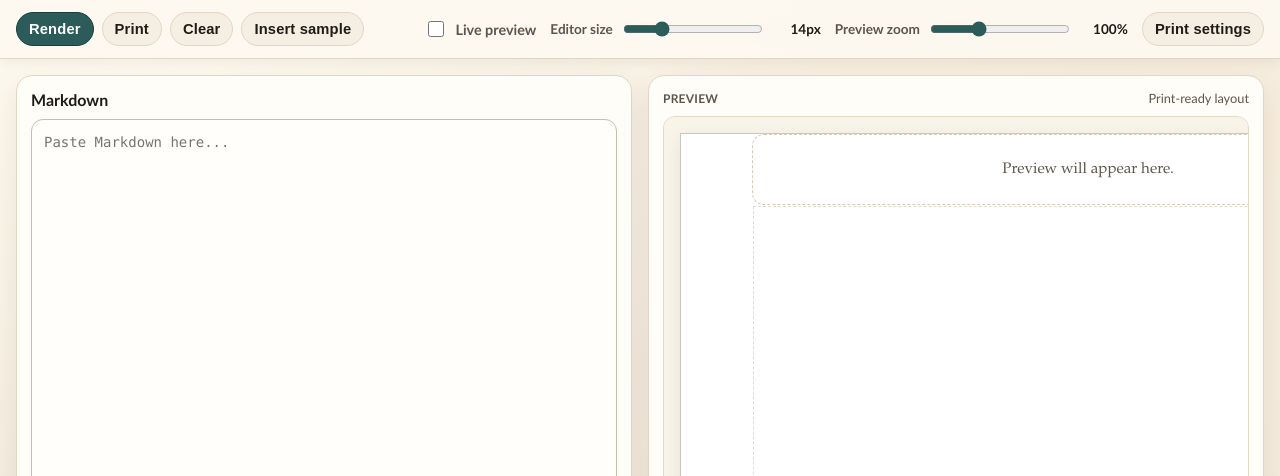
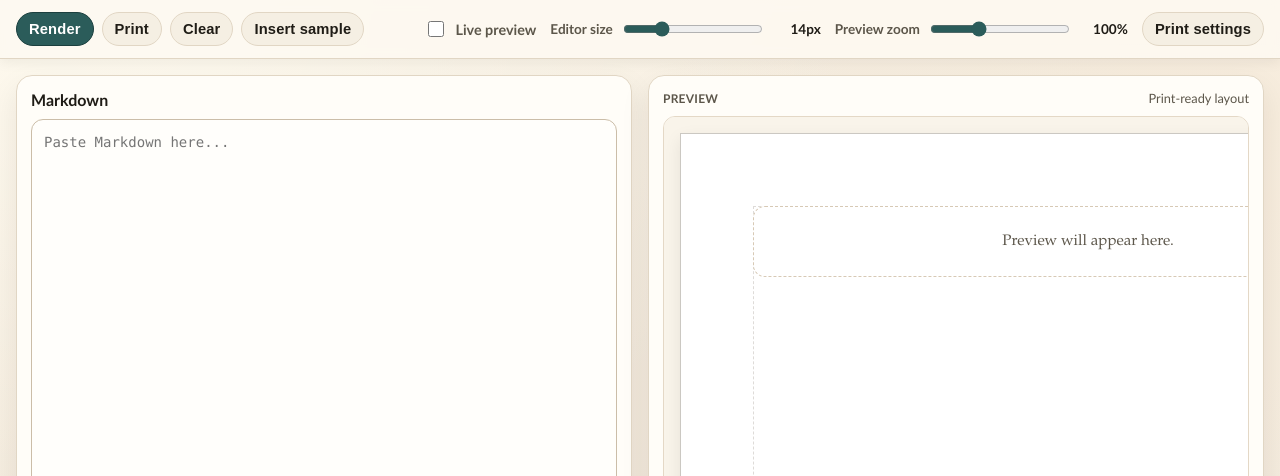
Before and after one commit to brifl/md-print, a Flask app: page / in a window 1280 px wide. Shown: the top 476 px of the page. Run offline with Flask 3, Linux system fonts and the light colour scheme; some libraries are stand-ins or nearby versions.

Commit message:
fixing some margin issues

```diff
--- a/static/app.js
+++ b/static/app.js
@@ -115,6 +115,10 @@ document.addEventListener("DOMContentLoaded", () => {
     return measurementProbe.getBoundingClientRect().width;
   };
 
+  const pageStyleTag = document.createElement("style");
+  pageStyleTag.setAttribute("data-page-style", "true");
+  document.head.appendChild(pageStyleTag);
+
 
   const updatePagedPreview = () => {
     if (!preview || !pageStack || !previewStage) {
@@ -139,13 +143,18 @@ document.addEventListener("DOMContentLoaded", () => {
 
       const slice = document.createElement("div");
       slice.className = "page-slice";
-      slice.style.transform = `translateY(-${i * usableHeight}px)`;
+      const contentOffset = i * usableHeight;
+
+      const contentWrapper = document.createElement("div");
+      contentWrapper.className = "page-content";
+      contentWrapper.style.transform = `translateY(-${contentOffset}px)`;
 
       const content = document.createElement("div");
       content.className = "print-area";
       content.innerHTML = sourceHtml;
 
-      slice.appendChild(content);
+      contentWrapper.appendChild(content);
+      slice.appendChild(contentWrapper);
       page.appendChild(slice);
       pageStack.appendChild(page);
     }
@@ -207,12 +216,21 @@ document.addEventListener("DOMContentLoaded", () => {
     a4: { width: "8.27in", height: "11.69in" },
     legal: { width: "8.5in", height: "14in" },
   };
+  const defaultPaperKey = paperSize?.value || "letter";
+  let currentPageSize = paperSizes[defaultPaperKey] || paperSizes.letter;
+  let currentMargin = printMargin?.getAttribute("value") || "0.75";
+
+  const updatePageStyle = () => {
+    pageStyleTag.textContent = `@page { size: ${currentPageSize.width} ${currentPageSize.height}; margin: ${currentMargin}in; }`;
+  };
 
   const setPaperSize = (value) => {
     const key = paperSizes[value] ? value : "letter";
     const { width, height } = paperSizes[key];
     document.documentElement.style.setProperty("--page-width", width);
     document.documentElement.style.setProperty("--page-height", height);
+    currentPageSize = paperSizes[key];
+    updatePageStyle();
     if (paperSize) {
       paperSize.value = key;
     }
@@ -225,6 +243,8 @@ document.addEventListener("DOMContentLoaded", () => {
     if (printMarginValue) {
       printMarginValue.textContent = `${margin}in`;
     }
+    currentMargin = String(margin);
+    updatePageStyle();
     schedulePagedPreview();
   };
 
--- a/static/print.css
+++ b/static/print.css
@@ -434,7 +434,6 @@ textarea {
     border: 1px solid var(--page-border);
     box-shadow: 0 6px 16px rgba(0, 0, 0, 0.08);
     overflow: hidden;
-    padding: var(--print-margin);
 }
 
 .page::before {
@@ -463,10 +462,17 @@ textarea {
 
 .page-slice {
     position: absolute;
-    top: 0;
-    left: 0;
+    top: var(--print-margin);
+    left: var(--print-margin);
+    width: calc(100% - (var(--print-margin) + var(--print-margin)));
+    height: calc(100% - (var(--print-margin) + var(--print-margin)));
+    overflow: hidden;
+    z-index: 1;
+}
+
+.page-content {
+    position: relative;
     width: 100%;
-    z-index: 1;
 }
 
 .page-preview .print-area {
@@ -668,7 +674,7 @@ textarea {
     }
 
     body {
-        margin: var(--print-margin);
+        margin: 0;
         background: #fff;
         color: #000;
     }
```
